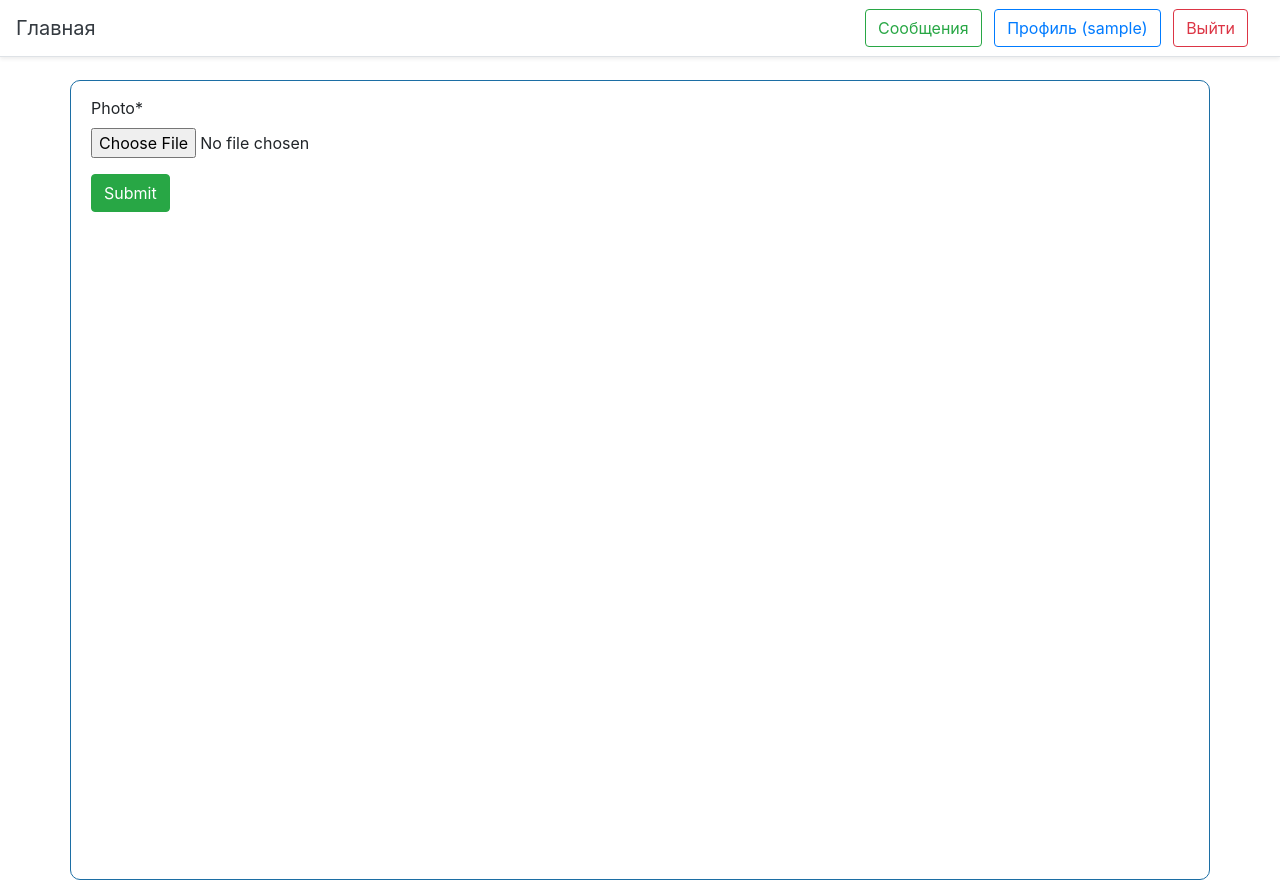
After one commit to ydooG/movies-django-website, a Django app: page /load_photo/ in a window 1280 px wide. The commit adds this page. Run offline with Django 3.2, Linux system fonts and the light colour scheme; the visitor is signed in with stand-in values (Sample User, id 1); some libraries are stand-ins or nearby versions.

Commit message:
Added profile photo support

```diff
--- a/accounts/forms.py
+++ b/accounts/forms.py
@@ -27,7 +27,5 @@ class UserRegistrationForm(forms.ModelForm):
         return user
 
 
-class UserLoginForm(forms.ModelForm):
-    class Meta:
-        model = CustomUser
-        fields = ('username', 'password')
+class UserPhotoLoadForm(forms.Form):
+    photo = forms.FileField(label='Photo')
--- a/accounts/models.py
+++ b/accounts/models.py
@@ -3,8 +3,9 @@ from django.contrib.auth.models import AbstractUser
 
 
 def get_photo_path(instance, filename):
-    return f'profiles/{instance.username}/photo'
+    extension = filename.split('.')[-1]
+    return f'profiles/{instance.username}/photo.{extension}'
 
 
 class CustomUser(AbstractUser):
-    profile_photo = models.FileField(upload_to=get_photo_path)
+    profile_photo = models.ImageField(upload_to=get_photo_path)
--- a/accounts/static/css/main.css
+++ b/accounts/static/css/main.css
@@ -1,3 +1,9 @@
 .container {
-    margin-top: 4em;
+    border: 1px solid #1C6EA4;
+    border-radius: 10px;
+    margin-bottom: 10px;
+    margin-top: 5em;
+    min-height: 800px;
+    padding-top: 15px;
+    padding-left: 20px;
 }
--- a/accounts/templates/accounts/header.html
+++ b/accounts/templates/accounts/header.html
@@ -4,8 +4,8 @@
         <nav class="my-2 my-md-0 mr-md-3">
             {% if user.is_authenticated %}
                 <a href="{% url 'chat:chat_list' %}" class="btn btn-outline-success mr-2">Сообщения</a>
-{#                <a href="{% url 'accounts:profile' user.username%}" class="btn btn-outline-primary mr-2">Профиль#}
-{#                    ({{ user.username }})</a>#}
+                <a href="{% url 'accounts:profile' user.username%}" class="btn btn-outline-primary mr-2">Профиль
+                    ({{ user.username }})</a>
                 <a href="{% url 'accounts:logout' %}" class="btn btn-outline-danger">Выйти</a>
             {% else %}
                 <a href="{% url 'accounts:login' %}" class="btn btn-outline-primary mr-2">Вход</a>
--- /dev/null
+++ b/accounts/templates/accounts/photo_load.html
@@ -0,0 +1,13 @@
+{% extends 'accounts/base.html' %}
+
+{% load crispy_forms_tags %}
+
+{% block title %}Load Photo{% endblock %}
+
+{% block content %}
+    <form enctype="multipart/form-data" method="post">
+        {% csrf_token %}
+        {{ form|crispy }}
+        <button type="submit" class="btn btn-success">Submit</button>
+    </form>
+{% endblock %}
--- a/accounts/urls.py
+++ b/accounts/urls.py
@@ -1,4 +1,5 @@
 from django.urls import path
+
 from . import views
 from django.contrib.auth import views as auth_views
 
@@ -10,4 +11,5 @@ urlpatterns = [
     path('login/', views.UserLoginView.as_view(), name='login'),
     path('logout/', auth_views.LogoutView.as_view(), name='logout'),
     path('profile/<str:username>', views.ProfileDetailView.as_view(), name='profile'),
+    path('load_photo/', views.AddUserPhotoView.as_view(), name='load_photo')
 ]
--- a/accounts/views.py
+++ b/accounts/views.py
@@ -1,15 +1,20 @@
 from django.contrib.auth.forms import AuthenticationForm
+from django.contrib.auth.mixins import LoginRequiredMixin
 from django.contrib.auth.views import LoginView
-from django.shortcuts import render, get_object_or_404
-from django.urls import reverse_lazy
-from django.views.generic import CreateView, DetailView
+from django.http import HttpResponseNotAllowed, HttpResponseRedirect
+from django.shortcuts import render, get_object_or_404, redirect
+from django.urls import reverse_lazy, reverse
+from django.views.generic import CreateView, DetailView, FormView
 
-from accounts.forms import UserRegistrationForm, UserLoginForm
+from accounts.forms import UserRegistrationForm, UserPhotoLoadForm
 from accounts.models import CustomUser
 
 
 def root(request):
-    return render(request, 'accounts/root.html')
+    if request.method == 'GET':
+        return render(request, 'accounts/root.html')
+    else:
+        return HttpResponseNotAllowed(permitted_methods=['GET', ])
 
 
 class UserRegistrationView(CreateView):
@@ -25,9 +30,29 @@ class UserLoginView(LoginView):
     authentication_form = AuthenticationForm
 
 
-class ProfileDetailView(DetailView):
+class ProfileDetailView(LoginRequiredMixin, DetailView):
     model = CustomUser
     template_name = 'accounts/profile.html'
+    context_object_name = 'user'
 
     def get_object(self, queryset=None):
         return get_object_or_404(CustomUser, username=self.kwargs['username'])
+
+    def get_context_data(self, **kwargs):
+        context = super().get_context_data(**kwargs)
+        context['photo'] = self.request.user.profile_photo
+        return context
+
+
+class AddUserPhotoView(LoginRequiredMixin, FormView):
+    template_name = 'accounts/photo_load.html'
+    form_class = UserPhotoLoadForm
+    success_url = reverse_lazy('accounts:root')
+
+    def form_valid(self, form):
+        curr_user = self.request.user
+        if curr_user.profile_photo:
+            curr_user.profile_photo.delete()
+        curr_user.profile_photo = self.request.FILES['photo']
+        curr_user.save()
+        return HttpResponseRedirect(self.success_url)
--- a/django_sem/settings.py
+++ b/django_sem/settings.py
@@ -131,7 +131,8 @@ CRISPY_TEMPLATE_PACK = 'bootstrap4'
 STATIC_URL = '/static/'
 
 # Directory for media files storing
-MEDIA_ROOT = '/media/'
+MEDIA_URL = '/media/'
+MEDIA_ROOT = os.path.join(BASE_DIR, 'media/')
 
 # Auth settings
 LOGIN_URL = '/login/'
--- a/django_sem/urls.py
+++ b/django_sem/urls.py
@@ -1,18 +1,5 @@
-"""django_sem URL Configuration
-
-The `urlpatterns` list routes URLs to views. For more information please see:
-    https://docs.djangoproject.com/en/3.0/topics/http/urls/
-Examples:
-Function views
-    1. Add an import:  from my_app import views
-    2. Add a URL to urlpatterns:  path('', views.home, name='home')
-Class-based views
-    1. Add an import:  from other_app.views import Home
-    2. Add a URL to urlpatterns:  path('', Home.as_view(), name='home')
-Including another URLconf
-    1. Import the include() function: from django.urls import include, path
-    2. Add a URL to urlpatterns:  path('blog/', include('blog.urls'))
-"""
+from django.conf import settings
+from django.conf.urls.static import static
 from django.contrib import admin
 from django.urls import path, include
 
@@ -23,3 +10,6 @@ urlpatterns = [
     path('discussion/', include('discussions.urls')),
     path('movies/', include('movies.urls'))
 ]
+
+urlpatterns += static(settings.MEDIA_URL,
+                      document_root=settings.MEDIA_ROOT)
```
Also changed, not shown: accounts/templates/accounts/profile.html (+31 -1 lines), movies/models.py (+5 -2 lines).
